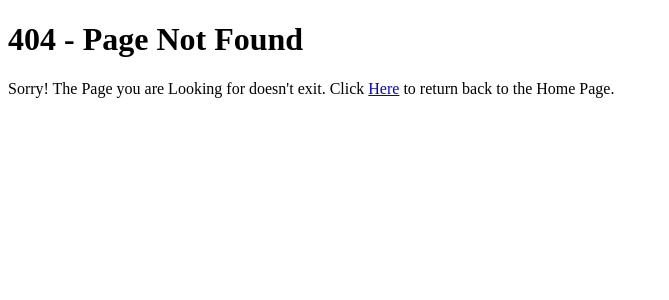
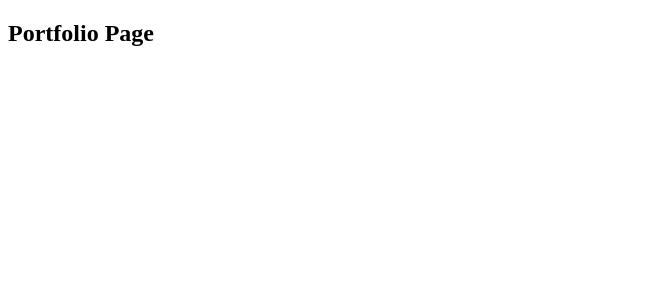
Before and after one commit to HarrisonNiswander/HarrisonNiswanderPortfolio, a React (Vite) app in the folder HarrisonNiswanderPortfolio/: page /portfolio in a window 1280 px wide. Before the commit this address had no page. Shown: the top 300 px of the page, without its empty margins (0-669 px from the left). Built offline with nearby package versions, Linux system fonts and the light colour scheme.

Commit message:
Create Portfolio Page

```diff
--- /dev/null
+++ b/HarrisonNiswanderPortfolio/src/pages/Portfolio/portfolio.jsx
@@ -0,0 +1,8 @@
+const portfolio = () => (
+  <div>
+    <h2>Portfolio Page</h2>
+  </div>
+
+)
+
+export default portfolio;
```
Also changed, not shown: HarrisonNiswanderPortfolio/src/main.jsx (+7 -0 lines).
